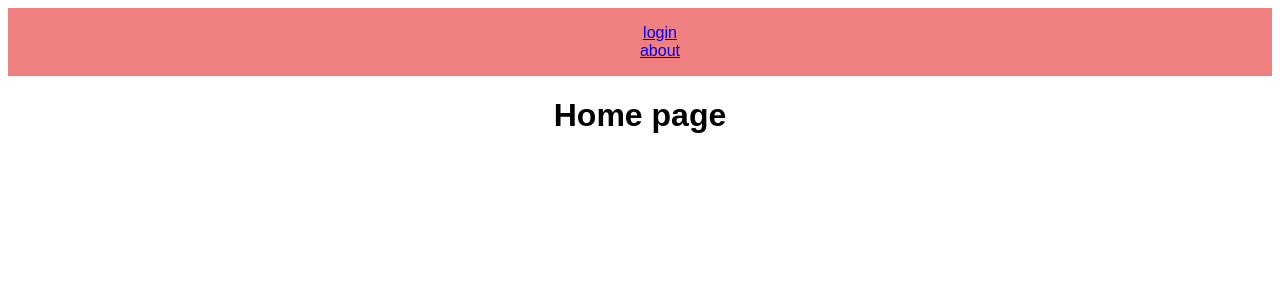
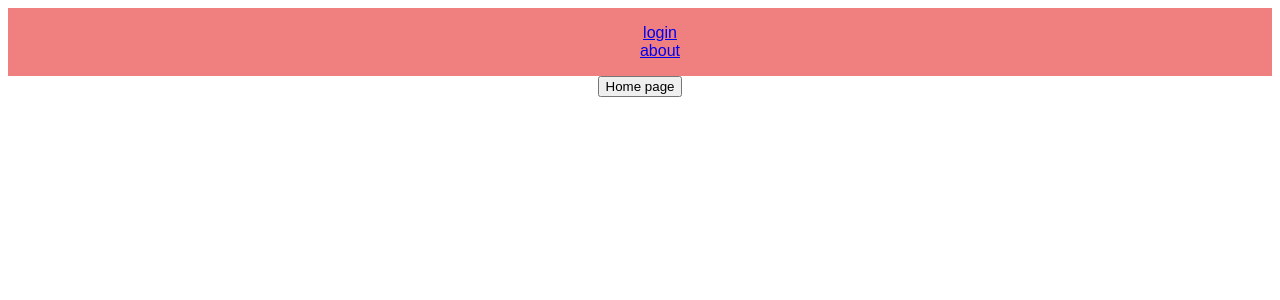
Before and after one commit to KrishnamrajaT/Routing, a React (Create React App) app: page / in a window 1280 px wide. Shown: the top 300 px of the page. Built offline with nearby package versions, Linux system fonts and the light colour scheme.

Commit message:
added button

```diff
--- a/src/pages/home.jsx
+++ b/src/pages/home.jsx
@@ -3,7 +3,7 @@ import react from "react";
 export default function Home() {
   return (
     <div>
-      <h1>Home page</h1>
+      <button>Home page</button>
     </div>
   );
 }
```
